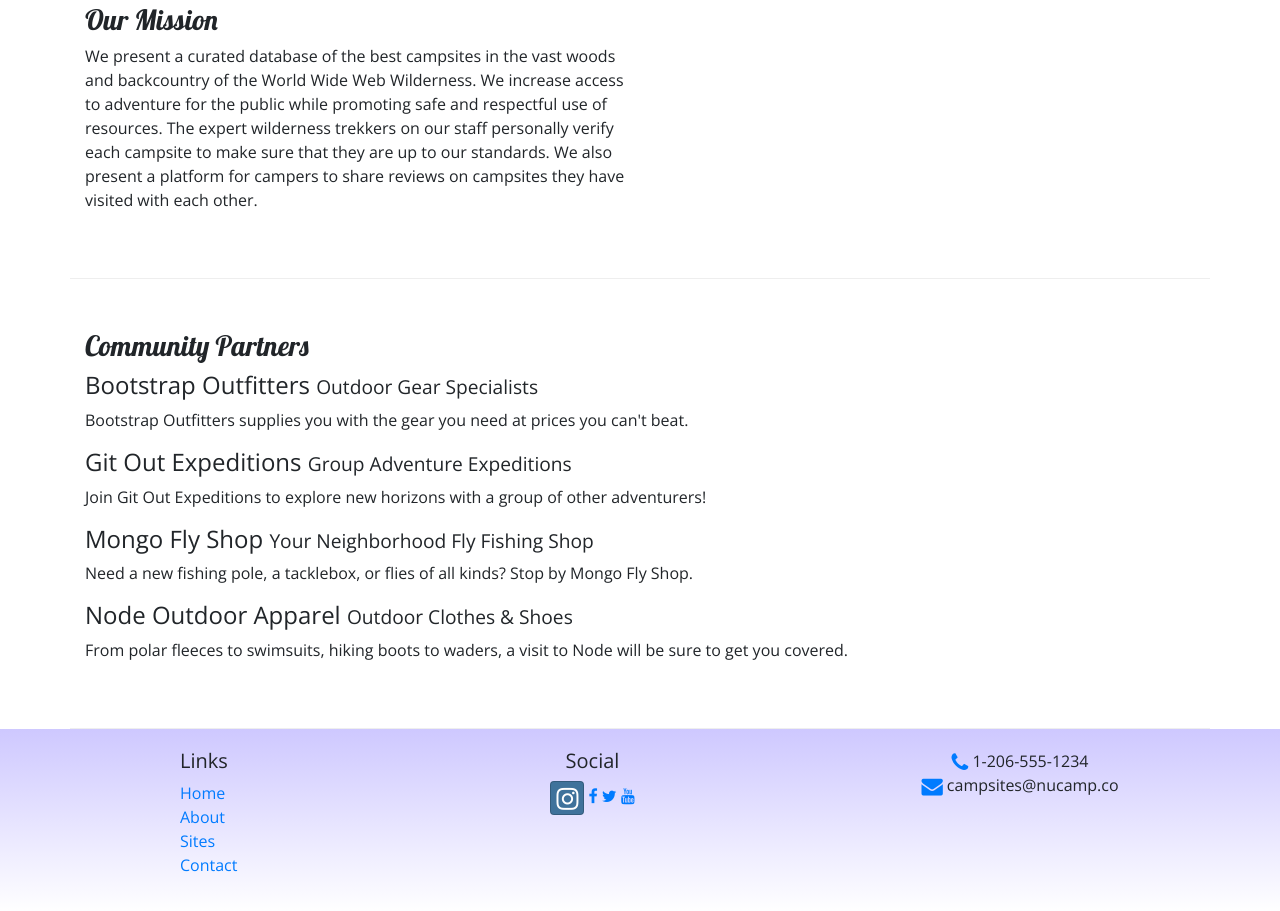
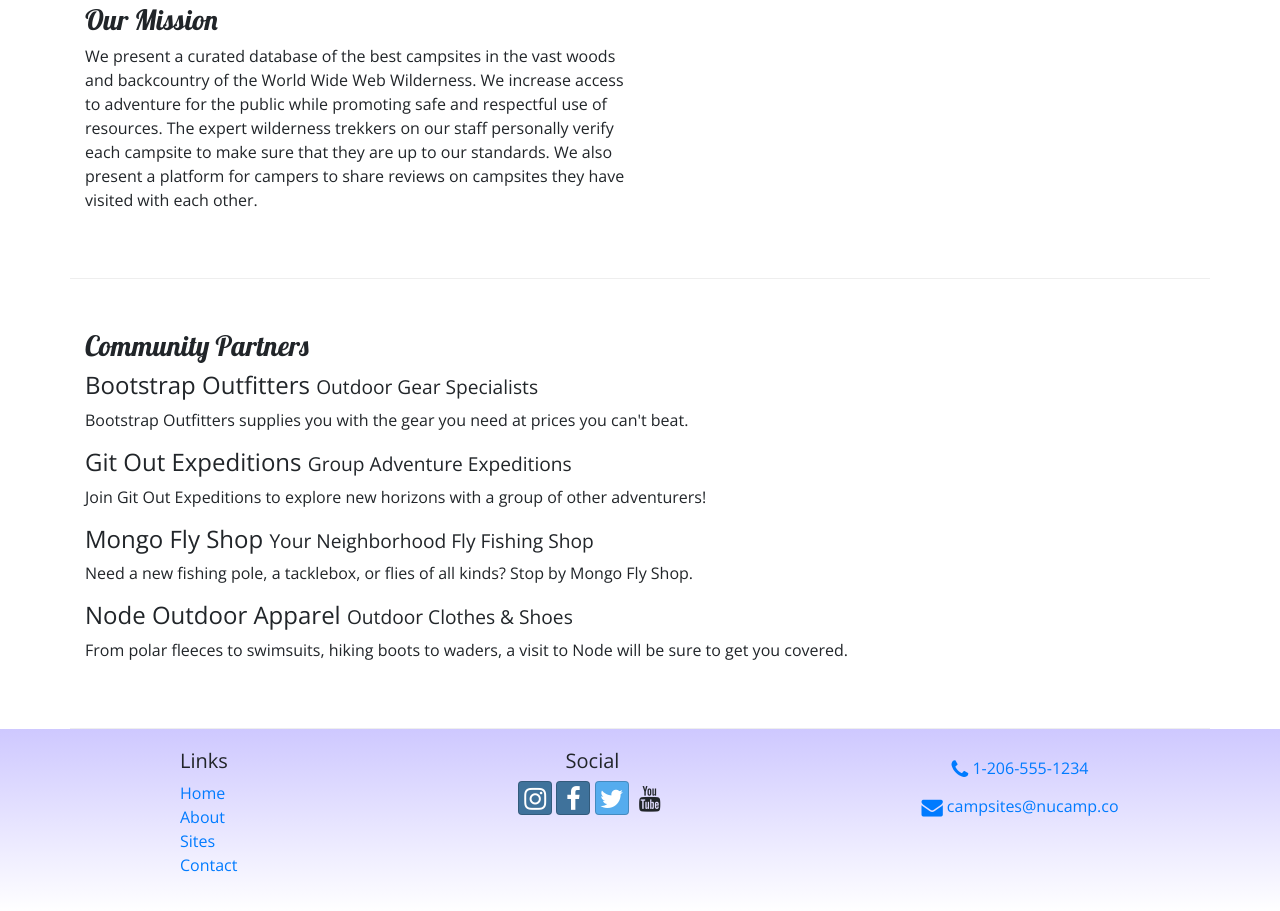
Before and after one commit to Dina2703/week2, a website: page aboutus.html in a window 1280 px wide. Shown: the part 401-1312 px from the top of the page. Drawn offline with nearby package versions, Linux system fonts and the light colour scheme.

Commit message:
added social icons to undex and aboutUs pages

```diff
--- a/aboutus.html
+++ b/aboutus.html
@@ -92,13 +92,13 @@
                 <div class="col-6 col-sm-5 text-center">
                     <h5>Social</h5>
                     <a class="btn btn-social-icon btn-instagram" href="http://instagram.com/"><i class="fa fa-instagram"></i></a>
-                    <a href="http://facebook.com/"><i class="fa fa-facebook"></i></a>
-                    <a href="http://twitter.com/"><i class="fa fa-twitter"></i></a>
-                    <a href="http://youtube.com/"><i class="fa fa-youtube"></i></a>
+                    <a class="btn btn-social-icon btn-instagram" href="http://facebook.com/"><i class="fa fa-facebook"></i></a>
+                    <a class="btn btn-social-icon btn-twitter" href="http://twitter.com/"><i class="fa fa-twitter"></i></a>
+                    <a class="btn btn-social-icon btn-youtube" href="http://youtube.com/"><i class="fa fa-youtube"></i></a>
                 </div>
                 <div class="col-sm-4 text-center">
-                    <i class="fa fa-phone fa-lg text-primary"></i> 1-206-555-1234<br />
-                    <i class="fa fa-envelope fa-lg text-primary"></i> campsites@nucamp.co
+                    <a role="button" class="btn btn-link" href="tel:1-206-555-1234"><i class="fa fa-phone fa-lg text-primary"></i> 1-206-555-1234</a><br/>
+                    <a role="button" class="btn btn-link" href="mailto:campsites@nucamp.co"><i class="fa fa-envelope fa-lg text-primary"></i> campsites@nucamp.co</a>
                 </div>
             </div>
         </div>
```
Also changed, not shown: contactus.html (+4 -4 lines), index.html (+2 -2 lines).
